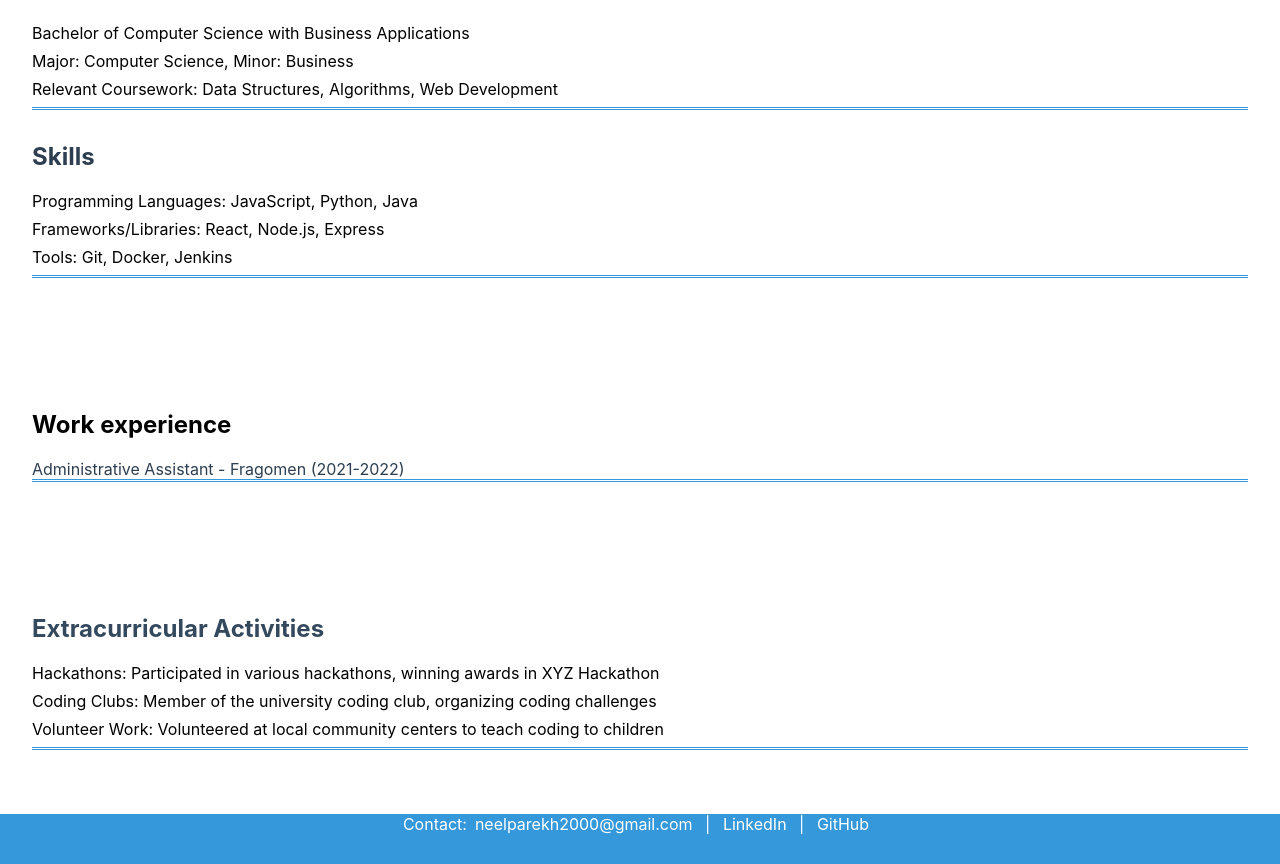
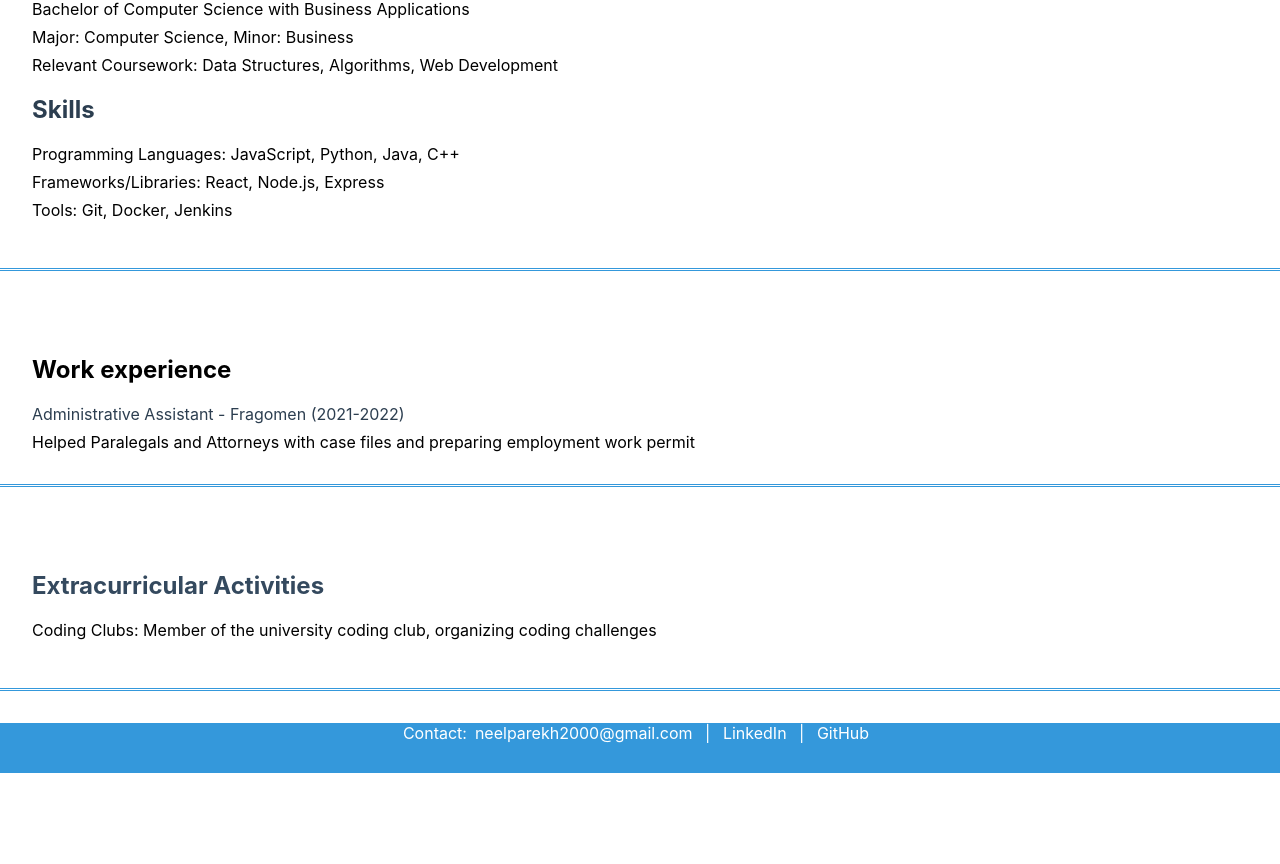
Before and after one commit to np2400/my-portfolio, a React (Create React App) app: page / in a window 1280 px wide. Shown: the part 690-1554 px from the top of the page. After the commit the page ends 1463 px from the top, so only its background shows below. Built offline with nearby package versions, Linux system fonts and the light colour scheme.

Commit message:
Updated portfolio content and styles

```diff
--- a/package.json
+++ b/package.json
@@ -2,6 +2,7 @@
   "name": "my-portfolio",
   "version": "0.1.0",
   "private": true,
+  "homepage": "https://np2400.github.io/my-portfolio",
   "dependencies": {
     "@testing-library/jest-dom": "^5.17.0",
     "@testing-library/react": "^13.4.0",
@@ -19,7 +20,9 @@
     "start": "react-scripts start",
     "build": "react-scripts build",
     "test": "react-scripts test",
-    "eject": "react-scripts eject"
+    "eject": "react-scripts eject",
+    "predeploy": "npm run build",
+    "deploy": "gh-pages -d build"
   },
   "eslintConfig": {
     "extends": [
@@ -40,6 +43,7 @@
     ]
   },
   "devDependencies": {
+    "@babel/plugin-proposal-private-property-in-object": "^7.16.0",
     "gh-pages": "^6.1.1"
   }
 }
--- a/public/particlesjs-config.json
+++ b/public/particlesjs-config.json
@@ -20,7 +20,7 @@
           "nb_sides": 5
         },
         "image": {
-          "src": "img/github.svg",
+          "src": "https://np2400.github.io/my-portfolio/img/github.svg",
           "width": 100,
           "height": 100
         }
--- a/src/App.css
+++ b/src/App.css
@@ -12,7 +12,7 @@ html, body {
   padding: 2rem;
   background: white;
   border-bottom: double 3px #3498db; /* Add double border */
-  margin-bottom: 2rem; /* Add some margin for spacing */
+  margin-bottom: 0.5rem; /* Add some margin for spacing */
 }
 
 .about-section h2 {
--- a/src/App.js
+++ b/src/App.js
@@ -22,6 +22,7 @@ function App() {
       </div>
       <div id="education">
         <EducationSkills />
+
       </div>
       <div id="experience">
         <Experience />
--- a/src/EducationSkills.css
+++ b/src/EducationSkills.css
@@ -2,6 +2,8 @@
 .education-skills {
     padding: 2rem;
     background: white; /* Example background color */
+    border-bottom: double 3px #3498db; /* Add double border */
+    margin-bottom: 2rem; /* Add some margin for spacing */
   }
 
   .education-skills h2 {
@@ -11,8 +13,7 @@
   .education-skills ul {
     list-style: none;
     padding: 0;
-    border-bottom: double 3px #3498db; /* Add double border */
-    margin-bottom: 2rem; /* Add some margin for spacing */
+
   }
 
   .education-skills li {
--- a/src/EducationSkills.js
+++ b/src/EducationSkills.js
@@ -13,7 +13,7 @@ const EducationSkills = () => {
       </ul>
       <h2>Skills</h2>
       <ul>
-        <li>Programming Languages: JavaScript, Python, Java</li>
+        <li>Programming Languages: JavaScript, Python, Java, C++ </li>
         <li>Frameworks/Libraries: React, Node.js, Express</li>
         <li>Tools: Git, Docker, Jenkins</li>
       </ul>
--- a/src/Experience.css
+++ b/src/Experience.css
@@ -1,14 +1,13 @@
 .experience {
   padding: 2rem;
   background: white;
-  margin: 1rem 0;
-  border-radius: 8px;
   text-align: left-center; /* Center the text */
+  border-bottom: double 3px #3498db; /* Add double border */
+  margin-bottom: 2rem;
 }
 
 .experience h3, .experience p {
   color: #2c3e50; /* Consistent text color */
   margin-bottom: 0.5rem;
-  border-bottom: double 3px #3498db; /* Add double border */
-  margin-bottom: 2rem; /* Add some margin for spacing */
+
 }
--- a/src/Experience.js
+++ b/src/Experience.js
@@ -7,6 +7,7 @@ const Experience = () => {
 
         <h1>Work experience</h1>
         <p>Administrative Assistant - Fragomen (2021-2022)</p>
+        <l>Helped Paralegals and Attorneys with case files and preparing employment work permit</l>
     </section>
   );
 };
--- a/src/Extracurriculars.css
+++ b/src/Extracurriculars.css
@@ -2,6 +2,8 @@
 .extracurriculars {
     padding: 2rem;
     background: white; /* Example background color */
+    border-bottom: double 3px #3498db; /* Add double border */
+    margin-bottom: 2rem; /* Add some margin for spacing */
   }
 
   .extracurriculars h2 {
@@ -11,8 +13,7 @@
   .extracurriculars ul {
     list-style: none;
     padding: 0;
-    border-bottom: double 3px #3498db; /* Add double border */
-    margin-bottom: 2rem; /* Add some margin for spacing */
+
   }
 
   .extracurriculars li {
--- a/src/Extracurriculars.js
+++ b/src/Extracurriculars.js
@@ -7,9 +7,7 @@ const Extracurriculars = () => {
     <section className="extracurriculars">
       <h2>Extracurricular Activities</h2>
       <ul>
-        <li>Hackathons: Participated in various hackathons, winning awards in XYZ Hackathon</li>
         <li>Coding Clubs: Member of the university coding club, organizing coding challenges</li>
-        <li>Volunteer Work: Volunteered at local community centers to teach coding to children</li>
       </ul>
     </section>
   );
--- a/src/Hero.js
+++ b/src/Hero.js
@@ -3,18 +3,23 @@ import './Hero.css';
 
 const Hero = () => {
   useEffect(() => {
-    fetch('/particlesjs-config.json')
-      .then(response => response.json())
-      .then(config => {
+    const loadParticlesConfig = async () => {
+      try {
+        const response = await fetch(`${process.env.PUBLIC_URL}/particlesjs-config.json`);
+        const config = await response.json();
         window.particlesJS('particles-js', config);
-      })
-      .catch(error => console.error('Error loading particles.js config:', error));
+      } catch (error) {
+        console.error('Error loading particles.js config:', error);
+      }
+    };
+
+    loadParticlesConfig();
   }, []);
 
   return (
     <section className="hero">
       <div id="particles-js"></div>
-      <img src="profile-photo.jpg" alt="Profile" className="profile-photo" />
+      <img src={`${process.env.PUBLIC_URL}/profile-photo.jpg`} alt="Profile" className="profile-photo" />
       <h1>Neel Parekh</h1>
       <p>Software Developer with a passion for creating efficient and scalable solutions.</p>
     </section>
```
Also changed, not shown: 1 other file (tests, documents, lock files or other folders).
